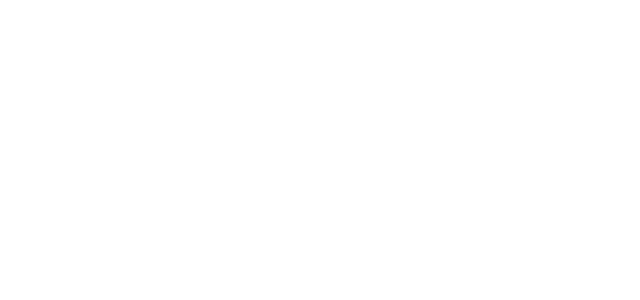
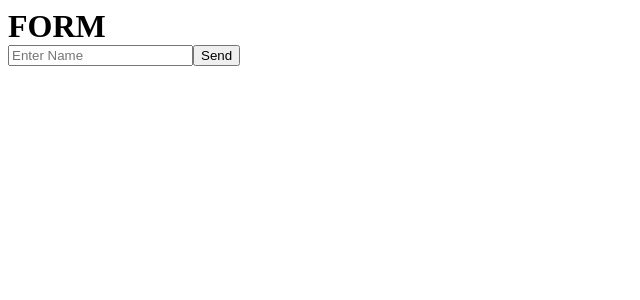
Before and after one commit to jamshaidjavaid/js-course, a React (Vite) app: page /Forms in a window 1280 px wide. Before the commit this address had no page. Shown: the top 300 px of the page, without its empty margins (0-640 px from the left). Built offline with nearby package versions, Linux system fonts and the light colour scheme.

Commit message:
Henuz bitmedigit add .!

```diff
--- a/package.json
+++ b/package.json
@@ -12,6 +12,7 @@
   "dependencies": {
     "axios": "^1.6.8",
     "react": "^18.2.0",
+    "react-bootstrap": "^2.10.2",
     "react-dom": "^18.2.0",
     "react-icons": "^5.0.1",
     "react-router-dom": "^6.22.3",
--- a/src/App.jsx
+++ b/src/App.jsx
@@ -8,6 +8,7 @@ import SocialMediaForm from "./pages/SocialMediaForm";
 import Notes from "./pages/Notes";
 import SubscriptionForm from "./pages/SubscriptionForm";
 import FormExample from "./pages/FormExample";
+import Forms from "./pages/Forms";
 
 function App() {
   return (
@@ -23,6 +24,7 @@ function App() {
         <Route path="/notes" element={<Notes />} />
         <Route path="/subscriptionForm" element={<SubscriptionForm />} />
         <Route path="/formExample" element={<FormExample />} />
+        <Route path="/Forms" element={<Forms/>} />
       </Routes>
     </div>
   );
--- /dev/null
+++ b/src/pages/Forms.jsx
@@ -0,0 +1,54 @@
+import React, { useState } from 'react'
+import './Forms.scss'
+import { Button, Container } from 'react-bootstrap';
+import axios from 'axios';
+
+const Forms = () => {
+
+    const[userName,setUserName]=useState("");//*stateimiz suan bos string, username e ne yazilirsa value olarak yani inputa o bu bos stringin icine yazilir yani username yani value demek
+
+
+
+
+    const handleChange=(e)=>{
+        setUserName(e.target.value);//*value degerlerini aldik, state i gunceller
+
+
+    };
+
+    const handleSubmit=async(e)=>{
+        e.preventDefault();//*formu submit edince sayfa yeniler bunu onlemek icin.
+
+        console.log(userName , "username");
+       await axios.post('https://jsonplaceholder.typicode.com/users', {
+            //body icindeki bilgileri burdan gondeririz
+            userName: userName
+        })
+
+    };
+
+
+
+
+
+  return (
+    <>
+      <Container>
+      <h1>FORM</h1>
+      <form onSubmit={handleSubmit}>
+        <input type="text"
+        placeholder='Enter Name'
+        name='name'
+        value={userName}//*inputa ne yazdiysak value oluyor buda dogrudan username(state icine gidiyor)
+        onChange={handleChange}
+
+
+        />
+        <Button type="submit">Send</Button>
+      </form>
+      </Container>
+    </>
+  )
+}
+
+export default Forms
```
Also changed, not shown: src/pages/Forms.scss (added), 1 other file (tests, documents, lock files or other folders).
